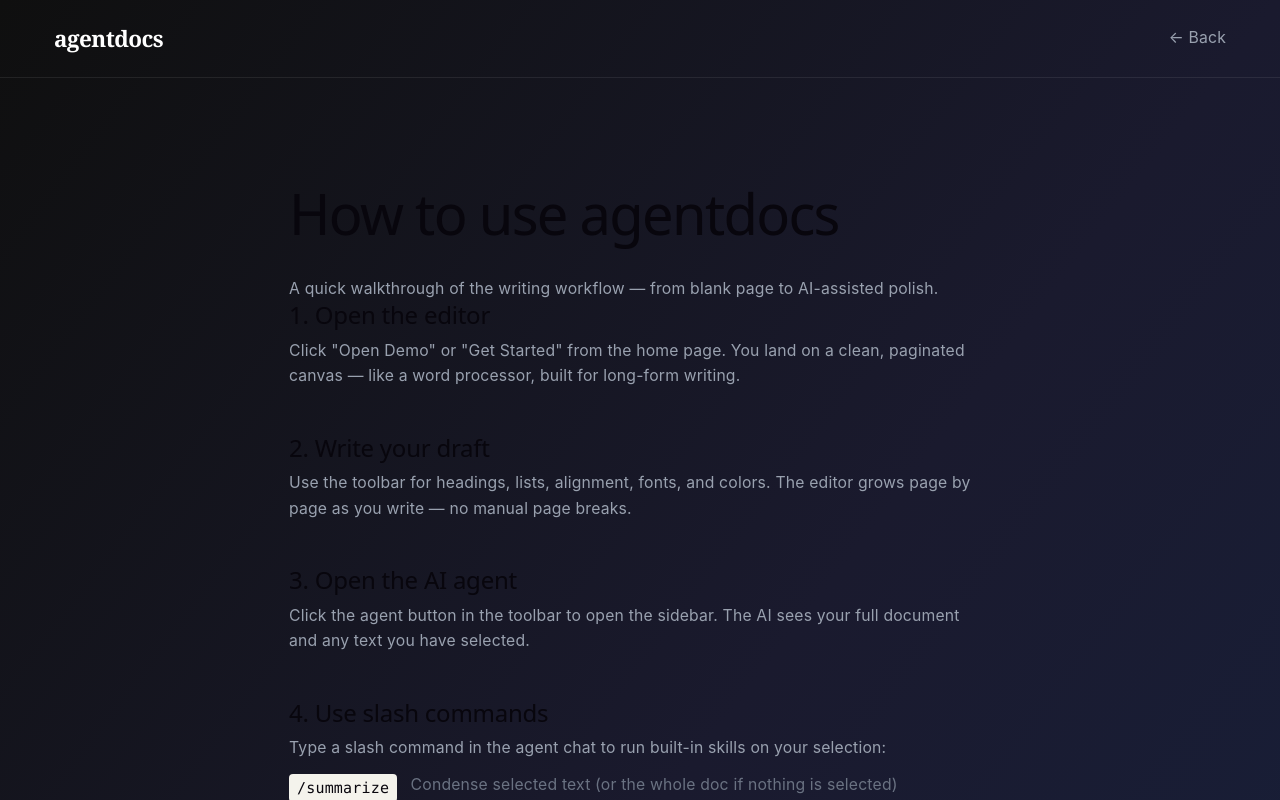
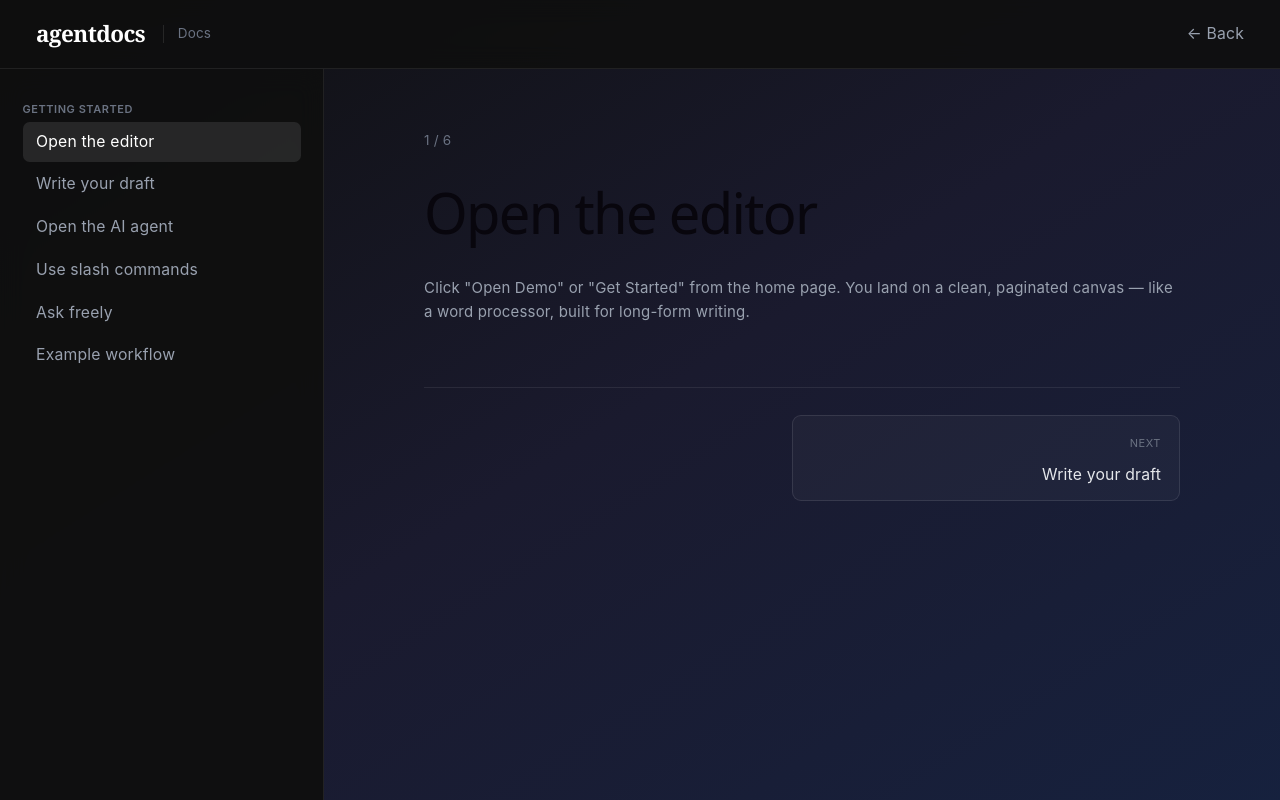
Before and after one commit to markreyno/agentdocs, a React (Vite) app: page / in a window 1280 px wide. Both pictures are taken after a click on the button "Learn". Shown: the top 800 px of the page. Built offline with nearby package versions, Linux system fonts and the light colour scheme.

Commit message:
adjusted learn page to doc-style nav system

```diff
--- a/src/LearnPage.tsx
+++ b/src/LearnPage.tsx
@@ -1,23 +1,37 @@
+import { useEffect, useState } from 'react'
+
 interface LearnPageProps {
   onBack: () => void
   onGetStarted: () => void
 }
 
-const steps = [
+type LearnSection = {
+  slug: string
+  title: string
+  body: string
+  examples?: { cmd: string; desc: string }[]
+  kind?: 'guide' | 'example'
+}
+
+const sections: LearnSection[] = [
   {
-    title: '1. Open the editor',
+    slug: 'open-editor',
+    title: 'Open the editor',
     body: 'Click "Open Demo" or "Get Started" from the home page. You land on a clean, paginated canvas — like a word processor, built for long-form writing.',
   },
   {
-    title: '2. Write your draft',
+    slug: 'write-draft',
+    title: 'Write your draft',
     body: 'Use the toolbar for headings, lists, alignment, fonts, and colors. The editor grows page by page as you write — no manual page breaks.',
   },
   {
-    title: '3. Open the AI agent',
+    slug: 'open-agent',
+    title: 'Open the AI agent',
     body: 'Click the agent button in the toolbar to open the sidebar. The AI sees your full document and any text you have selected.',
   },
   {
-    title: '4. Use slash commands',
+    slug: 'slash-commands',
+    title: 'Use slash commands',
     body: 'Type a slash command in the agent chat to run built-in skills on your selection:',
     examples: [
       { cmd: '/summarize', desc: 'Condense selected text (or the whole doc if nothing is selected)' },
@@ -25,8 +39,15 @@ const steps = [
     ],
   },
   {
-    title: '5. Ask freely',
+    slug: 'ask-freely',
+    title: 'Ask freely',
     body: 'You can also type any question or instruction — "expand this paragraph", "suggest a stronger opening", "check grammar in the selection". The agent responds in the sidebar; copy or adapt what you need back into the document.',
+  },
+  {
+    slug: 'example-workflow',
+    title: 'Example workflow',
+    body: 'Here is a short walkthrough of rewriting a passage with a tone skill.',
+    kind: 'example',
   },
 ]
 
@@ -35,11 +56,46 @@ const sampleDoc = `The morning fog rolled across the valley before anyone stirre
 By the time the first light reached the ridge, three figures were already moving through the trees — each carrying a reason to leave, and none willing to say it aloud.`
 
 export default function LearnPage({ onBack, onGetStarted }: LearnPageProps) {
+  const [activeIndex, setActiveIndex] = useState(0)
+  const [sidebarOpen, setSidebarOpen] = useState(false)
+  const section = sections[activeIndex]
+  const isFirst = activeIndex === 0
+  const isLast = activeIndex === sections.length - 1
+  const prev = !isFirst ? sections[activeIndex - 1] : null
+  const next = !isLast ? sections[activeIndex + 1] : null
+
+  useEffect(() => {
+    window.scrollTo(0, 0)
+  }, [activeIndex])
+
+  function goTo(index: number) {
+    setActiveIndex(index)
+    setSidebarOpen(false)
+  }
+
   return (
     <div className="min-h-screen bg-gradient-to-br from-[#0f0f0f] via-[#1a1a2e] to-[#16213e] text-gray-100 flex flex-col font-serif">
-      <nav className="flex items-center justify-between px-12 py-5 border-b border-white/8">
+      <nav className="sticky top-0 z-30 flex items-center justify-between px-4 sm:px-8 py-4 border-b border-white/8 bg-[#0f0f0f]/90 backdrop-blur-md">
+        <div className="flex items-center gap-3">
+          <button
+            type="button"
+            onClick={() => setSidebarOpen(open => !open)}
+            className="lg:hidden inline-flex items-center justify-center w-9 h-9 rounded-md border border-white/10 text-gray-300 hover:text-white hover:bg-white/5 transition-colors cursor-pointer bg-transparent"
+            aria-label={sidebarOpen ? 'Close sections' : 'Open sections'}
+            aria-expanded={sidebarOpen}
+          >
+            <span className="sr-only">Sections</span>
+            <svg width="18" height="18" viewBox="0 0 24 24" fill="none" aria-hidden>
+              <path d="M4 7h16M4 12h16M4 17h16" stroke="currentColor" strokeWidth="1.75" strokeLinecap="round" />
+            </svg>
+          </button>
           <span className="text-xl font-bold tracking-tight text-white">agentdocs</span>
+          <span className="hidden sm:inline text-xs font-sans text-gray-500 border-l border-white/10 pl-3 ml-1">
+            Docs
+          </span>
+        </div>
         <button
+          type="button"
           onClick={onBack}
           className="text-sm text-gray-400 font-sans hover:text-white transition-colors cursor-pointer bg-none border-none"
         >
@@ -47,22 +103,71 @@ export default function LearnPage({ onBack, onGetStarted }: LearnPageProps) {
         </button>
       </nav>
 
-      <main className="flex-1 px-6 py-16 max-w-2xl mx-auto w-full">
-        <h1 className="text-4xl font-bold text-white mb-3">How to use agentdocs</h1>
-        <p className="text-gray-400 text-sm font-sans leading-relaxed mb-12">
-          A quick walkthrough of the writing workflow — from blank page to AI-assisted polish.
+      <div className="flex flex-1 min-h-0 relative">
+        {sidebarOpen && (
+          <button
+            type="button"
+            className="lg:hidden fixed inset-0 z-20 bg-black/50 border-none cursor-pointer"
+            aria-label="Close sections"
+            onClick={() => setSidebarOpen(false)}
+          />
+        )}
+
+        <aside
+          className={`
+            fixed lg:sticky top-[57px] lg:top-[57px] z-20
+            h-[calc(100vh-57px)] w-72 shrink-0
+            border-r border-white/8 bg-[#0f0f0f]/95 backdrop-blur-md
+            overflow-y-auto
+            transition-transform duration-200 ease-out
+            ${sidebarOpen ? 'translate-x-0' : '-translate-x-full lg:translate-x-0'}
+          `}
+        >
+          <div className="px-5 py-6">
+            <p className="text-[11px] font-sans font-semibold uppercase tracking-wider text-gray-500 mb-3">
+              Getting started
+            </p>
+            <nav className="flex flex-col gap-0.5" aria-label="Documentation sections">
+              {sections.map((item, index) => {
+                const active = index === activeIndex
+                return (
+                  <button
+                    key={item.slug}
+                    type="button"
+                    onClick={() => goTo(index)}
+                    className={`
+                      text-left px-3 py-2 rounded-md text-sm font-sans transition-colors cursor-pointer border-none
+                      ${active
+                        ? 'bg-white/10 text-white'
+                        : 'bg-transparent text-gray-400 hover:text-gray-200 hover:bg-white/5'}
+                    `}
+                    aria-current={active ? 'page' : undefined}
+                  >
+                    {item.title}
+                  </button>
+                )
+              })}
+            </nav>
+          </div>
+        </aside>
+
+        <main className="flex-1 min-w-0 px-5 sm:px-10 py-10 sm:py-14">
+          <div className="max-w-2xl mx-auto w-full">
+            <p className="text-xs font-sans text-gray-500 mb-3">
+              {activeIndex + 1} / {sections.length}
+            </p>
+            <h1 className="text-3xl sm:text-4xl font-bold text-white mb-4 tracking-tight">
+              {section.title}
+            </h1>
+            <p className="text-sm sm:text-[15px] text-gray-400 font-sans leading-relaxed mb-8">
+              {section.body}
             </p>
 
-        <div className="space-y-10 mb-16">
-          {steps.map(step => (
-            <section key={step.title}>
-              <h2 className="text-lg font-semibold text-white mb-2 font-sans">{step.title}</h2>
-              <p className="text-sm text-gray-400 font-sans leading-relaxed">{step.body}</p>
-              {step.examples && (
-                <ul className="mt-3 space-y-2">
-                  {step.examples.map(ex => (
-                    <li key={ex.cmd} className="flex gap-3 text-sm font-sans">
-                      <code className="shrink-0 px-2 py-0.5 rounded bg-indigo-500/15 text-indigo-300 text-xs">
+            {section.examples && (
+              <ul className="mb-10 space-y-3">
+                {section.examples.map(ex => (
+                  <li key={ex.cmd} className="flex flex-col sm:flex-row sm:items-start gap-2 sm:gap-3 text-sm font-sans">
+                    <code className="shrink-0 w-fit px-2 py-0.5 rounded bg-indigo-500/15 text-indigo-300 text-xs">
                       {ex.cmd}
                     </code>
                     <span className="text-gray-500">{ex.desc}</span>
@@ -70,13 +175,9 @@ export default function LearnPage({ onBack, onGetStarted }: LearnPageProps) {
                 ))}
               </ul>
             )}
-            </section>
-          ))}
-        </div>
 
-        <section className="mb-12">
-          <h2 className="text-lg font-semibold text-white mb-4 font-sans">Example workflow</h2>
-          <div className="rounded-xl border border-white/8 overflow-hidden">
+            {section.kind === 'example' && (
+              <div className="mb-10 rounded-xl border border-white/8 overflow-hidden">
                 <div className="px-5 py-3 bg-white/4 border-b border-white/8 text-xs text-gray-500 font-sans uppercase tracking-wider">
                   Your document
                 </div>
@@ -97,15 +198,44 @@ export default function LearnPage({ onBack, onGetStarted }: LearnPageProps) {
                   </div>
                 </div>
               </div>
-        </section>
+            )}
 
+            <div className="mt-14 pt-6 border-t border-white/8 flex flex-col-reverse sm:flex-row sm:items-stretch gap-3 sm:gap-4">
+              {prev ? (
                 <button
+                  type="button"
+                  onClick={() => goTo(activeIndex - 1)}
+                  className="flex-1 text-left px-4 py-3 rounded-lg border border-white/10 bg-white/3 hover:bg-white/6 transition-colors cursor-pointer font-sans"
+                >
+                  <span className="block text-[11px] uppercase tracking-wider text-gray-500 mb-1">Previous</span>
+                  <span className="text-sm text-gray-200">{prev.title}</span>
+                </button>
+              ) : (
+                <div className="flex-1 hidden sm:block" />
+              )}
+
+              {next ? (
+                <button
+                  type="button"
+                  onClick={() => goTo(activeIndex + 1)}
+                  className="flex-1 text-right px-4 py-3 rounded-lg border border-white/10 bg-white/3 hover:bg-white/6 transition-colors cursor-pointer font-sans"
+                >
+                  <span className="block text-[11px] uppercase tracking-wider text-gray-500 mb-1">Next</span>
+                  <span className="text-sm text-gray-200">{next.title}</span>
+                </button>
+              ) : (
+                <button
+                  type="button"
                   onClick={onGetStarted}
-          className="px-8 py-3 rounded-lg bg-gradient-to-r from-indigo-500 to-violet-500 text-white text-sm font-semibold font-sans shadow-[0_4px_24px_rgba(99,102,241,0.4)] hover:shadow-[0_8px_32px_rgba(99,102,241,0.55)] hover:-translate-y-0.5 transition-all cursor-pointer border-none"
+                  className="flex-1 sm:flex-none sm:min-w-[200px] px-6 py-3 rounded-lg bg-gradient-to-r from-indigo-500 to-violet-500 text-white text-sm font-semibold font-sans shadow-[0_4px_24px_rgba(99,102,241,0.4)] hover:shadow-[0_8px_32px_rgba(99,102,241,0.55)] hover:-translate-y-0.5 transition-all cursor-pointer border-none"
                 >
                   Try it yourself
                 </button>
+              )}
+            </div>
+          </div>
         </main>
+      </div>
     </div>
   )
 }
```
Lines whose indentation alone changed are shown as unchanged.
